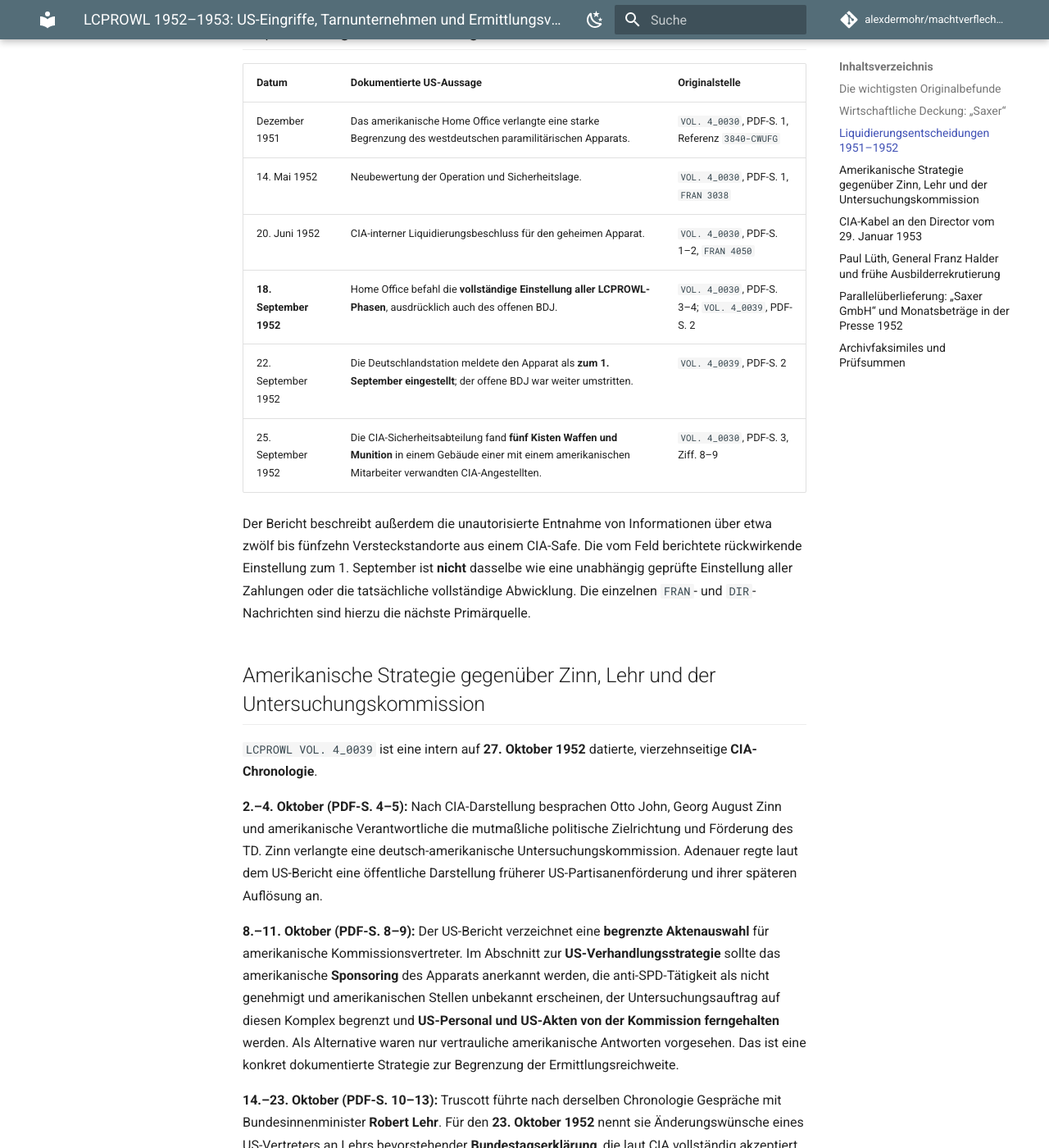
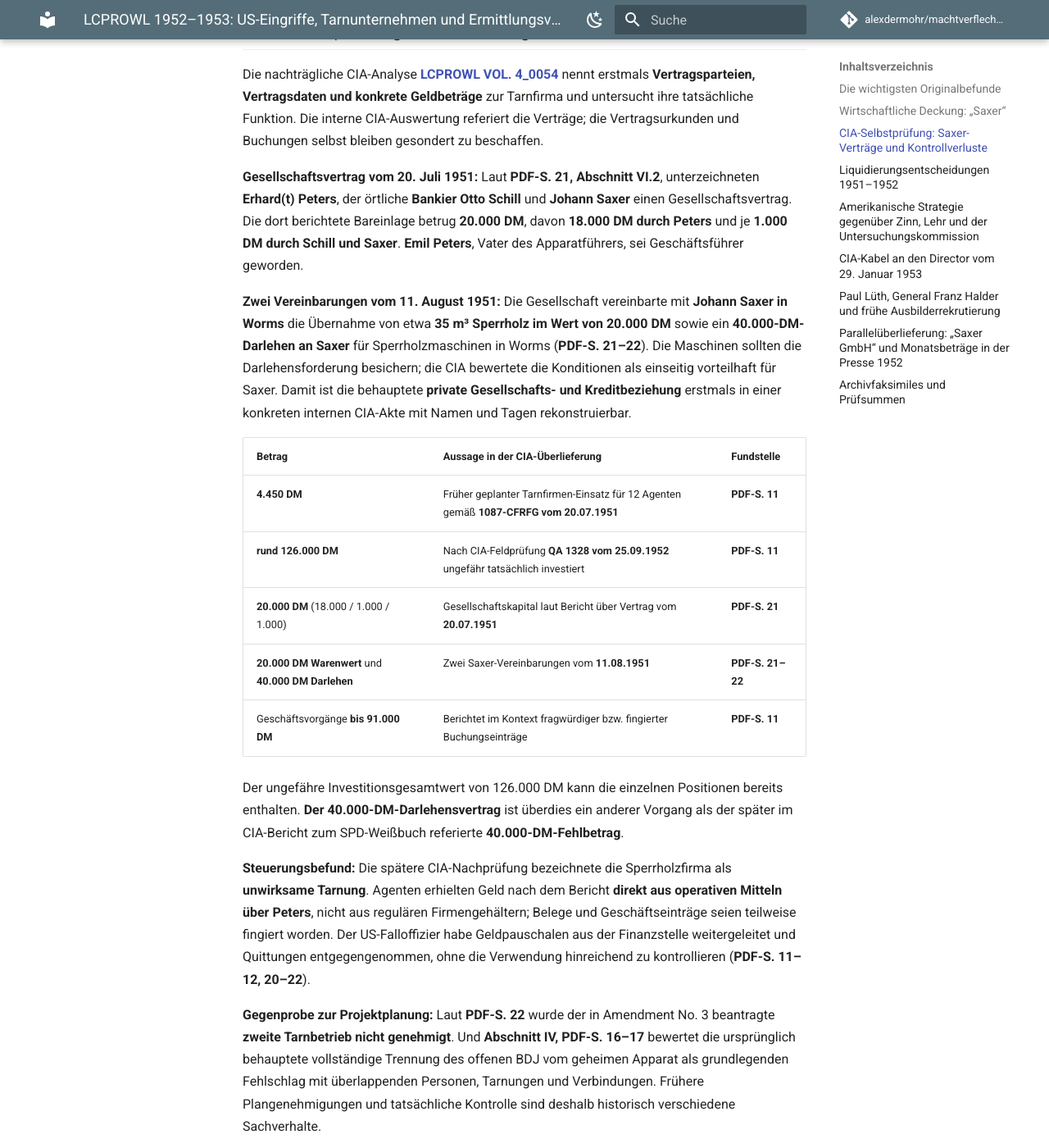
Before and after one commit to alexdermohr/machtverflechtungen, an MkDocs documentation site: the page built from docs/quellen/lcprowl-1952-1953-us-ermittlungen.md, in a window 1280 px wide and 1400 px high, scrolled down 1803 px. Shown: the whole window at 82% size. Built offline with MkDocs 1.6.1 and Material for MkDocs 9.7.7, drawn with Linux system fonts in a browser that asks for light colours; comment, search, counter and statistics services are not loaded; some of the changed text lies outside the part shown.

Commit message:
research: expose CIA Saxer contracts and failed cover supervision

```diff
--- a/docs/quellen/lcprowl-1952-1953-us-ermittlungen.md
+++ b/docs/quellen/lcprowl-1952-1953-us-ermittlungen.md
@@ -23,6 +23,30 @@ In `LCPROWL VOL. 4_0030`, PDF-S. 2–3 (Ziff. 6c–6d), referiert die CIA die **
 Damit liegen eine konkret benannte Firmen- und Asservatenspur sowie eine amerikanische interne Bestätigung des **Deckzwecks** vor. Ein geprüfter Kaufvertrag, Handelsregistereintrag, eine tatsächliche Konto-Auszahlung oder die genaue Identität der in der Vernehmung bezeichneten US-Stelle ist der Akte jedoch nicht beigefügt. „Saxer“ darf nicht mit der im Juni-1951-Amendment **geplanten Schallplattenfirma** als dasselbe Unternehmen gleichgesetzt werden.
 
 In `VOL. 4_0030`, PDF-S. 3, Ziff. 10, werden darüber hinaus CIA-interne Untersuchungen **finanzieller und buchhalterischer Unregelmäßigkeiten** geschildert. Diese sind eine weitere konkrete, von tatsächlichen Ein- und Auszahlungsbelegen zu überprüfende Aktenprobe.
+
+## CIA-Selbstprüfung: Saxer-Verträge und Kontrollverluste
+
+Die nachträgliche CIA-Analyse **[LCPROWL VOL. 4_0054](https://archive.org/download/LCPROWLVOL4-0054/LCPROWL%20%20%20%20VOL.%204_0054.pdf)** nennt erstmals **Vertragsparteien, Vertragsdaten und konkrete Geldbeträge** zur Tarnfirma und untersucht ihre tatsächliche Funktion. Die interne CIA-Auswertung referiert die Verträge; die Vertragsurkunden und Buchungen selbst bleiben gesondert zu beschaffen.
+
+**Gesellschaftsvertrag vom 20. Juli 1951:** Laut **PDF-S. 21, Abschnitt VI.2**, unterzeichneten **Erhard(t) Peters**, der örtliche **Bankier Otto Schill** und **Johann Saxer** einen Gesellschaftsvertrag. Die dort berichtete Bareinlage betrug **20.000 DM**, davon **18.000 DM durch Peters** und je **1.000 DM durch Schill und Saxer**. **Emil Peters**, Vater des Apparatführers, sei Geschäftsführer geworden.
+
+**Zwei Vereinbarungen vom 11. August 1951:** Die Gesellschaft vereinbarte mit **Johann Saxer in Worms** die Übernahme von etwa **35 m³ Sperrholz im Wert von 20.000 DM** sowie ein **40.000-DM-Darlehen an Saxer** für Sperrholzmaschinen in Worms (**PDF-S. 21–22**). Die Maschinen sollten die Darlehensforderung besichern; die CIA bewertete die Konditionen als einseitig vorteilhaft für Saxer. Damit ist die behauptete **private Gesellschafts- und Kreditbeziehung** erstmals in einer konkreten internen CIA-Akte mit Namen und Tagen rekonstruierbar.
+
+| Betrag | Aussage in der CIA-Überlieferung | Fundstelle |
+| --- | --- | --- |
+| **4.450 DM** | Früher geplanter Tarnfirmen-Einsatz für 12 Agenten gemäß **1087-CFRFG vom 20.07.1951** | **PDF-S. 11** |
+| **rund 126.000 DM** | Nach CIA-Feldprüfung **QA 1328 vom 25.09.1952** ungefähr tatsächlich investiert | **PDF-S. 11** |
+| **20.000 DM** (18.000 / 1.000 / 1.000) | Gesellschaftskapital laut Bericht über Vertrag vom **20.07.1951** | **PDF-S. 21** |
+| **20.000 DM Warenwert** und **40.000 DM Darlehen** | Zwei Saxer-Vereinbarungen vom **11.08.1951** | **PDF-S. 21–22** |
+| Geschäftsvorgänge **bis 91.000 DM** | Berichtet im Kontext fragwürdiger bzw. fingierter Buchungseinträge | **PDF-S. 11** |
+
+Der ungefähre Investitionsgesamtwert von 126.000 DM kann die einzelnen Positionen bereits enthalten. **Der 40.000-DM-Darlehensvertrag** ist überdies ein anderer Vorgang als der später im CIA-Bericht zum SPD-Weißbuch referierte **40.000-DM-Fehlbetrag**.
+
+**Steuerungsbefund:** Die spätere CIA-Nachprüfung bezeichnete die Sperrholzfirma als **unwirksame Tarnung**. Agenten erhielten Geld nach dem Bericht **direkt aus operativen Mitteln über Peters**, nicht aus regulären Firmengehältern; Belege und Geschäftseinträge seien teilweise fingiert worden. Der US-Falloffizier habe Geldpauschalen aus der Finanzstelle weitergeleitet und Quittungen entgegengenommen, ohne die Verwendung hinreichend zu kontrollieren (**PDF-S. 11–12, 20–22**).
+
+**Gegenprobe zur Projektplanung:** Laut **PDF-S. 22** wurde der in Amendment No. 3 beantragte **zweite Tarnbetrieb nicht genehmigt**. Und **Abschnitt IV, PDF-S. 16–17** bewertet die ursprünglich behauptete vollständige Trennung des offenen BDJ vom geheimen Apparat als grundlegenden Fehlschlag mit überlappenden Personen, Tarnungen und Verbindungen. Frühere Plangenehmigungen und tatsächliche Kontrolle sind deshalb historisch verschiedene Sachverhalte.
+
+**Nächster Aktenzugriff:** Gesellschaftsvertrag vom **20.07.1951**, die beiden Vereinbarungen vom **11.08.1951**, Feldprüfung **QA 1328**, die originale Projektakte **1087-CFRFG**, Unternehmensregister, Maschinen-/Darlehensbelege und Bankunterlagen der Beteiligten.
 
 ## Liquidierungsentscheidungen 1951–1952
 
@@ -91,6 +115,7 @@ Die sechs archivierten CIA-Dateien wurden vollständig heruntergeladen. Ihre **M
 | [LCPROWL VOL. 4_0040](https://archive.org/download/LCPROWLVOL4-0040/LCPROWL%20%20%20%20VOL.%204_0040.pdf) | 4 | `79c540aab4ca4093b4767899e9b6a45f8a03f1204242ed3952d03e518ced6204` | `02fbcf3199e1ff4c9987c81fff2c36ce` |
 | [LCPROWL VOL. 1_0033](https://archive.org/download/LCPROWLVOL1-0033/LCPROWL%20%20%20%20VOL.%201_0033.pdf) | 21 | `c04a0f51e7cbf5037d115b3f5efd6df007ad2b5e828dc8cd477f5708848c6747` | `ae250501906762bd3772c921d0b96a6a` |
 | [LCPROWL VOL. 3_0017](https://archive.org/download/LCPROWLVOL3-0017/LCPROWL%20%20%20%20VOL.%203_0017.pdf) | 21 | `2a0c1acb3d13ab90c5c0f7f1b14f6ae16a354811d32190f40e3bd0bbd6a263a0` | `2c28d8c402cc2c31f61f85a1e1622438` |
+| [LCPROWL VOL. 4_0054](https://archive.org/download/LCPROWLVOL4-0054/LCPROWL%20%20%20%20VOL.%204_0054.pdf) | 25 | `da76e303a7ce59ad477749d381c6436fae284840115ca6d299009031ec2c8c49` | `98f26bd8f4b965c3483dc5aba3719202` |
 
 **Amtliche Bestandszuordnung:** [US National Archives, Record Group 263, Entry ZZ-19](https://www.archives.gov/iwg/declassified-records/rg-263-cia-records/second-release-subject-files.html) (**NARA**): LCPROWL **Vol. 1–2 in Box 0042**, Vol. **3–4 in Box 0043**. Die Archive.org-Kopien sind verfügbare originalgetreue historische PDF-Dateien, nicht die aktuelle CIA-Webbereitstellung.
 
```
Also changed, not shown: other parts of docs/quellen/lcprowl-1952-1953-us-ermittlungen.md (+2 -2 lines), 1 other file.
